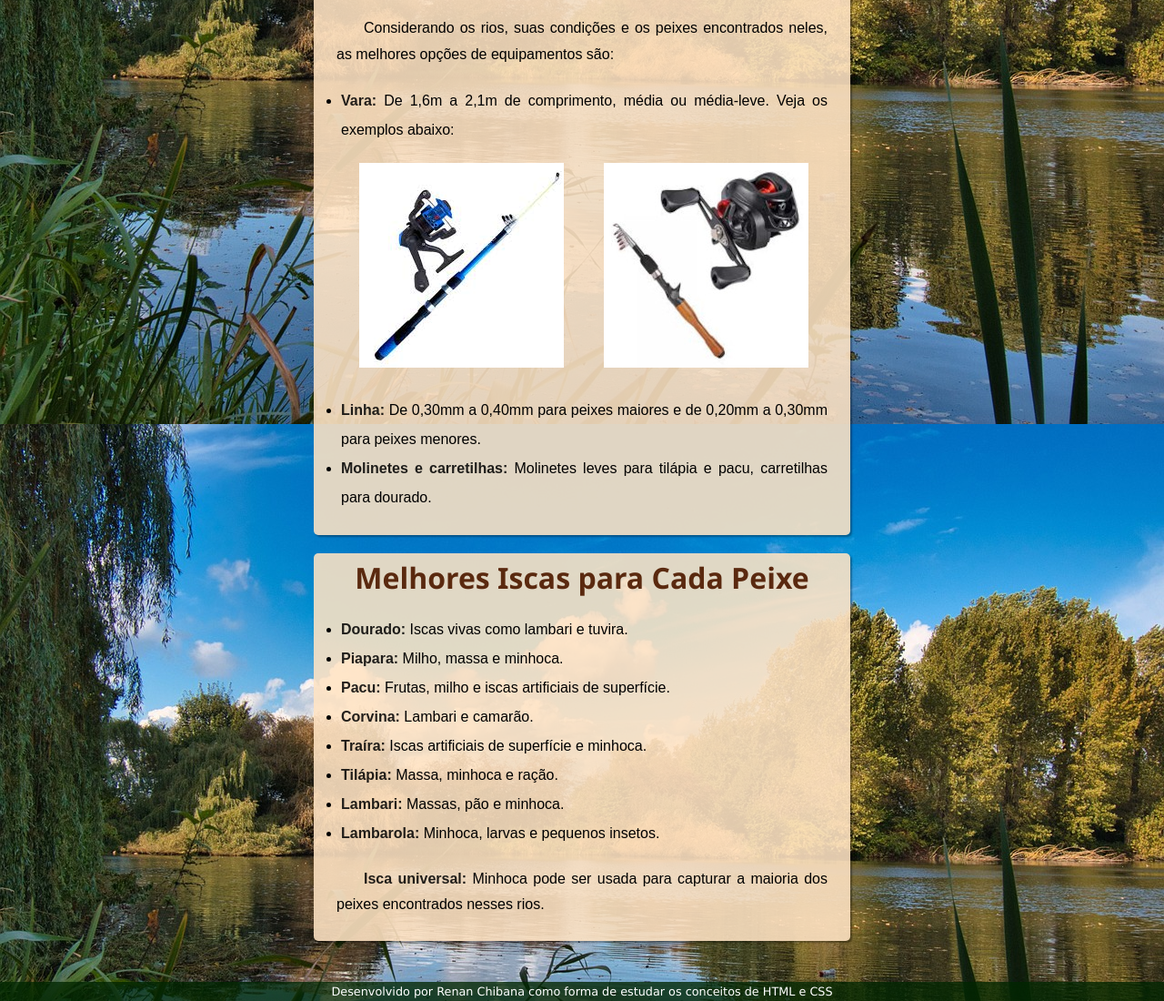
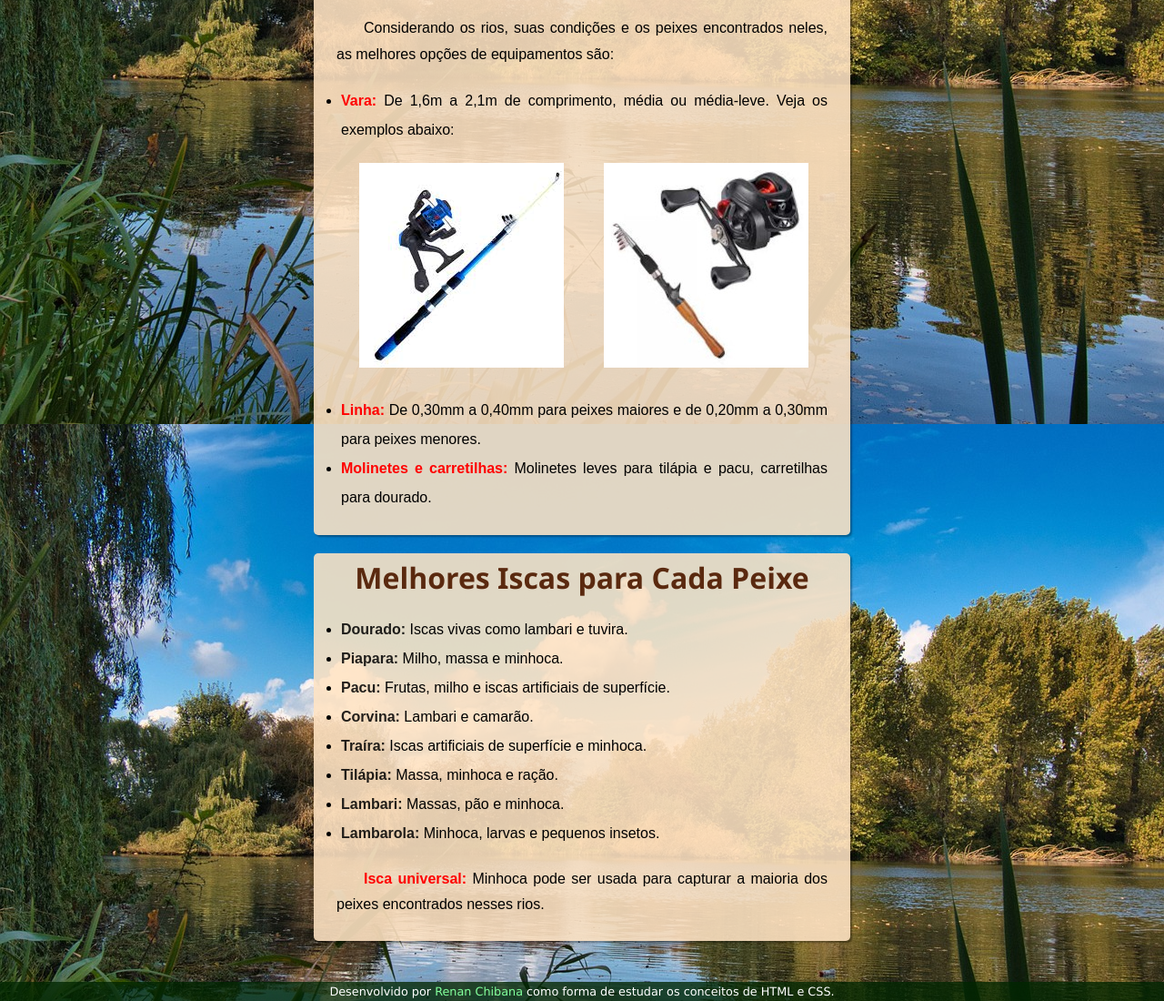
Before and after one commit to RenanChibana/projeto-pesca, a plain HTML site: page equipamentos.html in a window 1280 px wide. Shown: the part 387-1487 px from the top of the page at 91% size. Drawn offline with Linux system fonts and the light colour scheme.

Commit message:
att css and footer

```diff
--- a/equipamentos.html
+++ b/equipamentos.html
@@ -25,7 +25,7 @@
             <h2>Melhores Equipamentos para Pesca</h2>
             <p>Considerando os rios, suas condições e os peixes encontrados neles, as melhores opções de equipamentos são:</p>
             <ul>
-                <li><strong>Vara:</strong> De 1,6m a 2,1m de comprimento, média ou média-leve. Veja os exemplos abaixo:</li>
+                <li><strong class="vermelho">Vara:</strong> De 1,6m a 2,1m de comprimento, média ou média-leve. Veja os exemplos abaixo:</li>
                 <picture class="amostra">
                     <source media="(max-width: 650px)" srcset="imagens/pesca-molinete-pq.jpeg">
                     <img src="imagens/pesca-molinete.jpeg" alt="Vara e molinete">
@@ -34,8 +34,8 @@
                     <source media="(max-width: 650px)" srcset="imagens/pesca-carretilha-pq.jpeg">
                     <img src="imagens/pesca-carretilha.jpeg" alt="Vara e carretilha">
                 </picture>
-                <li><strong>Linha:</strong> De 0,30mm a 0,40mm para peixes maiores e de 0,20mm a 0,30mm para peixes menores.</li>
-                <li><strong>Molinetes e carretilhas:</strong> Molinetes leves para tilápia e pacu, carretilhas para dourado.</li>
+                <li><strong class="vermelho">Linha:</strong> De 0,30mm a 0,40mm para peixes maiores e de 0,20mm a 0,30mm para peixes menores.</li>
+                <li><strong class="vermelho">Molinetes e carretilhas:</strong> Molinetes leves para tilápia e pacu, carretilhas para dourado.</li>
             </ul>
         </section>
 
@@ -51,11 +51,9 @@
                 <li><strong>Lambari:</strong> Massas, pão e minhoca.</li>
                 <li><strong>Lambarola:</strong> Minhoca, larvas e pequenos insetos.</li>
             </ul>
-            <p><strong>Isca universal:</strong> Minhoca pode ser usada para capturar a maioria dos peixes encontrados nesses rios.</p>
+            <p><strong class="vermelho">Isca universal:</strong> Minhoca pode ser usada para capturar a maioria dos peixes encontrados nesses rios.</p>
         </section>
     </main>
 </body>
-<footer>
-    Desenvolvido por Renan Chibana como forma de estudar os conceitos de HTML e CSS
-</footer>
+<footer>Desenvolvido por <a href="https://github.com/renanchibana" target="_blank">Renan Chibana</a> como forma de estudar os conceitos de HTML e CSS.</footer>
 </html>
```
Also changed, not shown: curiosidades.html (+1 -3 lines), jacare-guaçu.html (+1 -3 lines), mogi-guaçu.html (+2 -2 lines).
